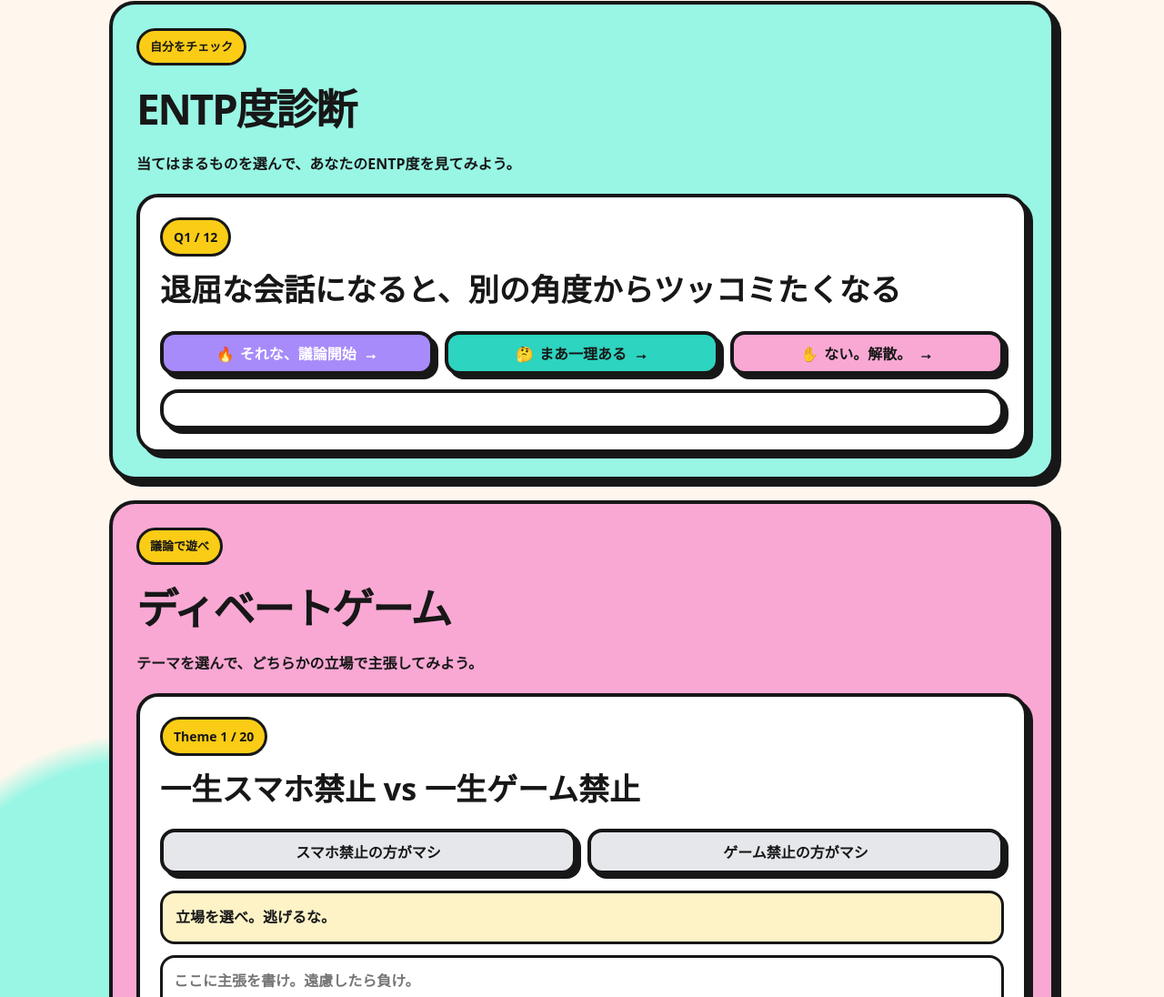
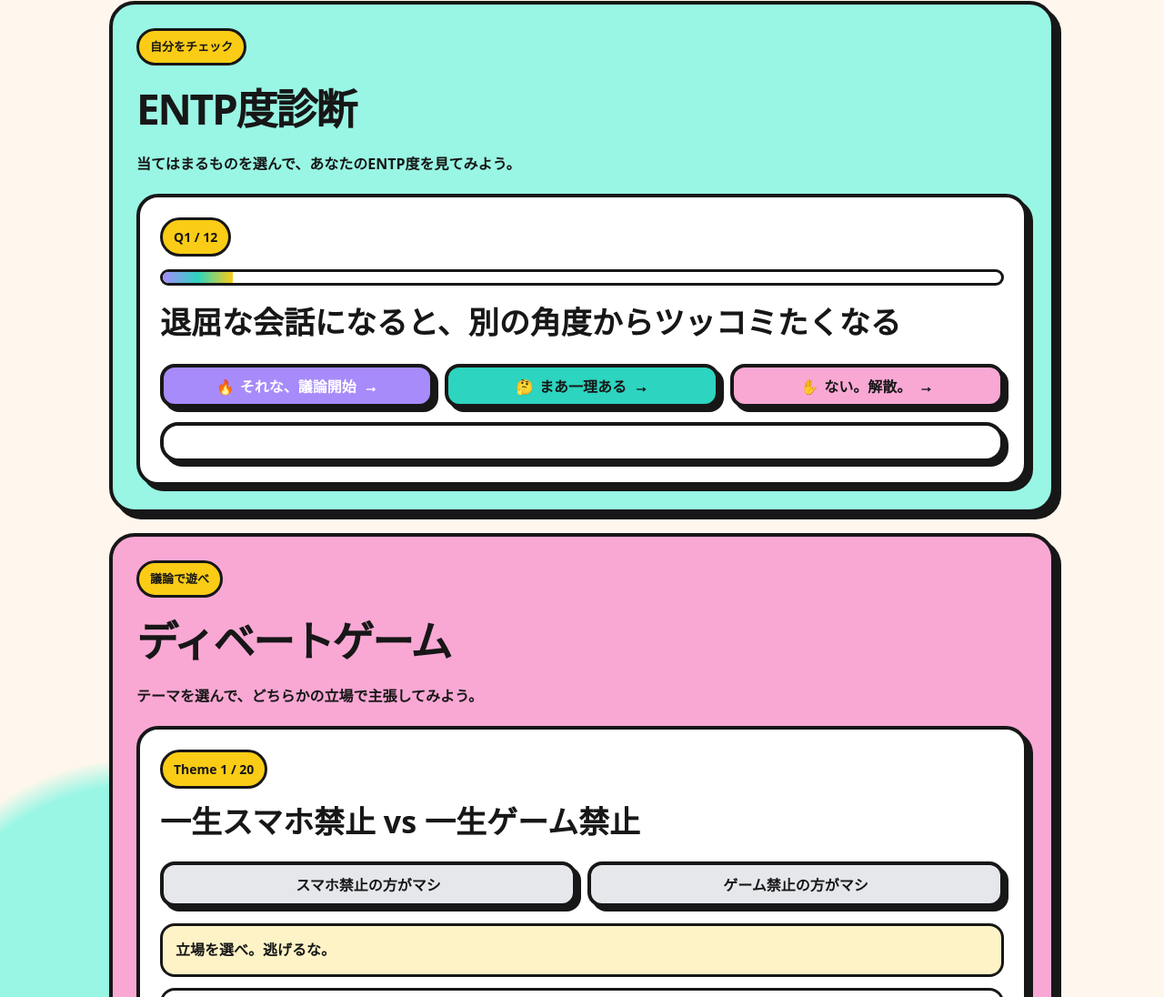
Before and after one commit to AlexLevel0/entp, a plain HTML site: page index.html in a window 1280 px wide. Shown: the part 1680-2776 px from the top of the page at 91% size. Drawn offline with Linux system fonts and the light colour scheme.

Commit message:
Update style.css

```diff
--- a/style.css
+++ b/style.css
@@ -939,3 +939,19 @@ footer {
     opacity: 1;
   }
 }
+
+.quiz-progress {
+  height: 18px;
+  margin: 0 0 18px;
+  border: 3px solid #171717;
+  border-radius: 999px;
+  background: white;
+  overflow: hidden;
+}
+
+#quizProgressBar {
+  width: 0;
+  height: 100%;
+  background: linear-gradient(90deg, #a78bfa, #2dd4bf, #facc15);
+  transition: width 0.25s ease;
+}
```
